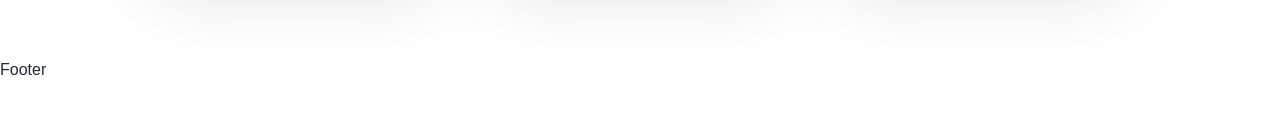
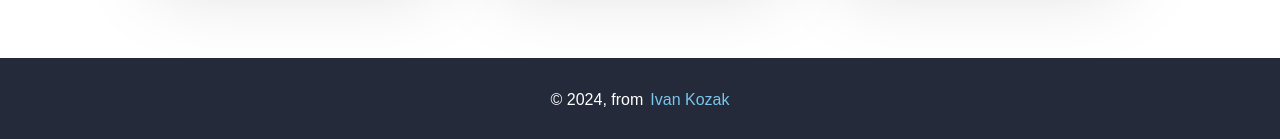
Before and after one commit to IvanKozak02/library-manager-app-test-project, a React (Vite) app in the folder frontend/: page / in a window 1280 px wide. Shown: the part 1361-1500 px from the top of the page. Before the commit the page ends 1443 px from the top, so only its background shows below. Built offline with nearby package versions, Linux system fonts and the light colour scheme.

Commit message:
+ implement footer for app

```diff
--- /dev/null
+++ b/frontend/src/components/footer/footer.css
@@ -0,0 +1,26 @@
+.footer {
+    padding: 30px 20px;
+    color: var(--color-white);
+    text-align: center;
+    background-color: var(--color-blue-400);
+}
+
+.footer__text {
+    display: flex;
+    justify-content: center;
+    gap: 7px;
+}
+
+.footer__icon {
+    width: 16px;
+}
+
+.footer__link {
+    color: var(--color-blue-200);
+    text-decoration: none;
+    transition: 0.1s color ease;
+}
+
+.footer__link:hover {
+    color: var(--color-blue-300);
+}
--- /dev/null
+++ b/frontend/src/components/footer/footer.jsx
@@ -0,0 +1,16 @@
+import './footer.css';
+import {Link} from "react-router-dom";
+const Footer = () => {
+    return (
+        <footer className="footer">
+          <span className="footer__text">
+              © 2024, from
+              <Link className="footer__link" to="#">
+                  Ivan Kozak
+              </Link>
+          </span>
+        </footer>
+    );
+};
+
+export default Footer;
--- a/frontend/src/pages/root-page/root-page.jsx
+++ b/frontend/src/pages/root-page/root-page.jsx
@@ -1,16 +1,16 @@
 import React from 'react';
 import {Outlet} from "react-router-dom";
 import Header from "../../components/header/header.jsx";
+import Footer from "../../components/footer/footer.jsx";
 
 const RootPage = () => {
     return (
         <>
             <Header/>
             <main>
-                <h1 className="visually-hidden">Travel App</h1>
                 <Outlet/>
             </main>
-            <footer>Footer</footer>
+            <Footer/>
         </>
 
     );
```
Also changed, not shown: frontend/src/assets/icons/heart.svg (added).
